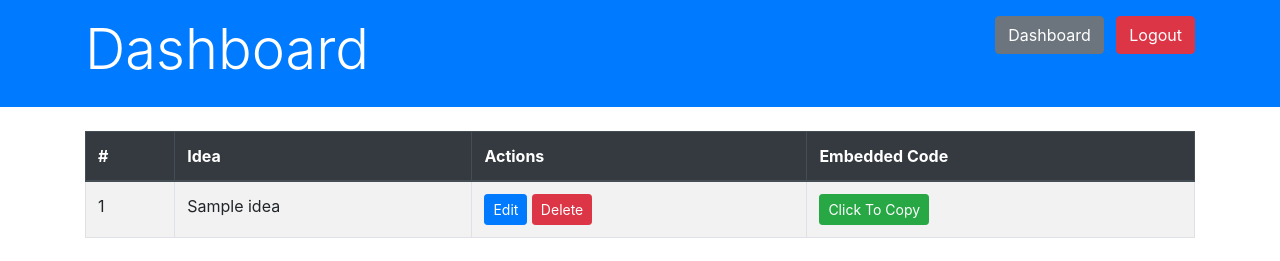
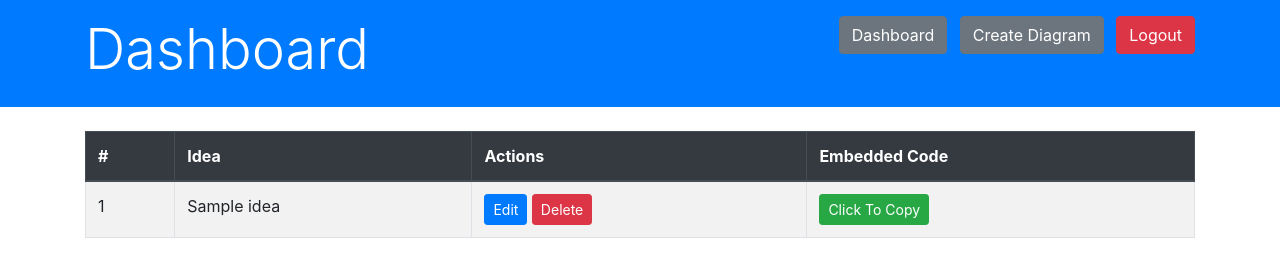
Before and after one commit to deconoixggabell/Brainstorm_visualizer, a Flask app: template flask_app/templates/dashboard.html in a window 1280 px wide. Shown: the top 261 px of the page. Run offline with Flask 3, Linux system fonts and the light colour scheme; the template is opened without the code that fills it: most values are stand-ins (such as "Sample title", 1, 10 or a date in 2020); some libraries are stand-ins or nearby versions.

Commit message:
added create diagram nav button

```diff
--- a/flask_app/templates/dashboard.html
+++ b/flask_app/templates/dashboard.html
@@ -18,6 +18,8 @@
                 </div>
                 <div class="col-md-6 text-right">
                     <a href="#" class="btn btn-secondary mr-2">Dashboard</a>
+                    <a href="/create" class="btn btn-secondary mr-2">Create Diagram</a>
+
                     <a href="#" class="btn btn-danger">Logout</a>
                 </div>
             </div>
```
